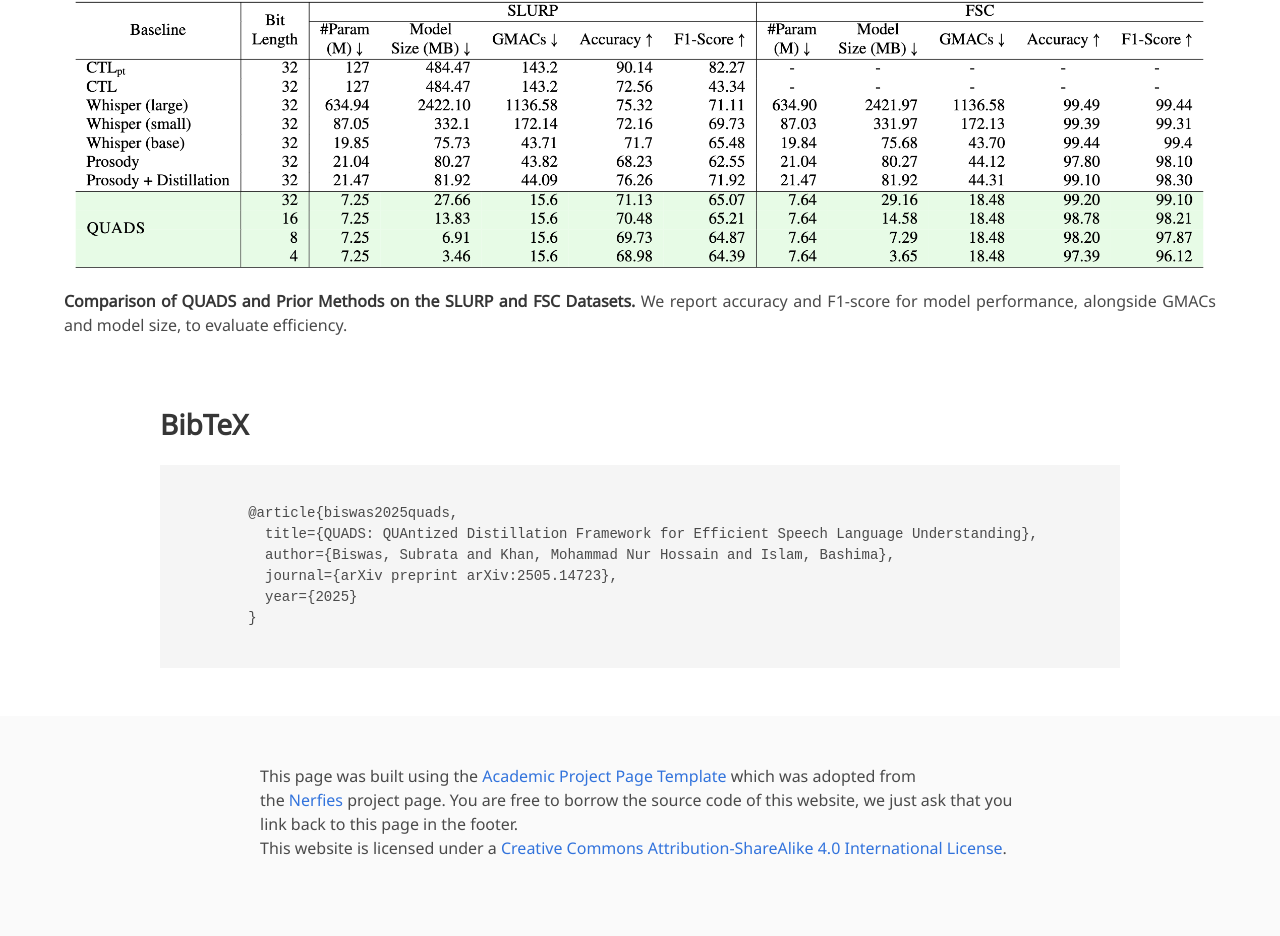
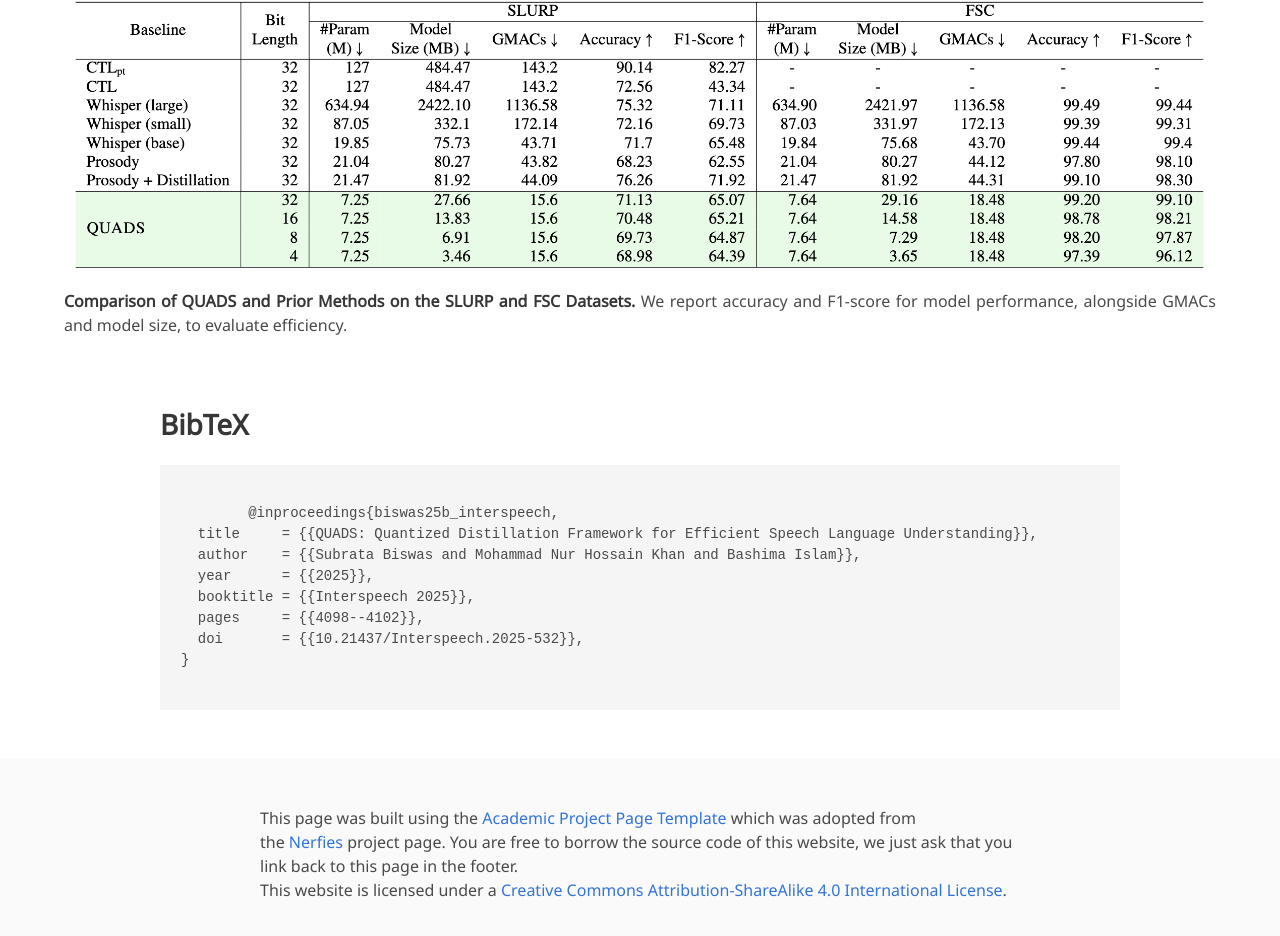
Before and after one commit to BASHLab/quad_project, a plain HTML site: page index.html in a window 1280 px wide. Shown: the part 1686-2622 px from the top of the page. Drawn offline with nearby package versions, Linux system fonts and the light colour scheme; some icons are missing; a web font is replaced by a local one.

Commit message:
Update index.html

```diff
--- a/index.html
+++ b/index.html
@@ -180,12 +180,14 @@
     <div class="container is-max-desktop content">
       <h2 class="title">BibTeX</h2>
       <pre><code>
-        @article{biswas2025quads,
-          title={QUADS: QUAntized Distillation Framework for Efficient Speech Language Understanding},
-          author={Biswas, Subrata and Khan, Mohammad Nur Hossain and Islam, Bashima},
-          journal={arXiv preprint arXiv:2505.14723},
-          year={2025}
-        }
+        @inproceedings{biswas25b_interspeech,
+  title     = {{QUADS: Quantized Distillation Framework for Efficient Speech Language Understanding}},
+  author    = {{Subrata Biswas and Mohammad Nur Hossain Khan and Bashima Islam}},
+  year      = {{2025}},
+  booktitle = {{Interspeech 2025}},
+  pages     = {{4098--4102}},
+  doi       = {{10.21437/Interspeech.2025-532}},
+}
       </code></pre>
     </div>
   </section>
```
